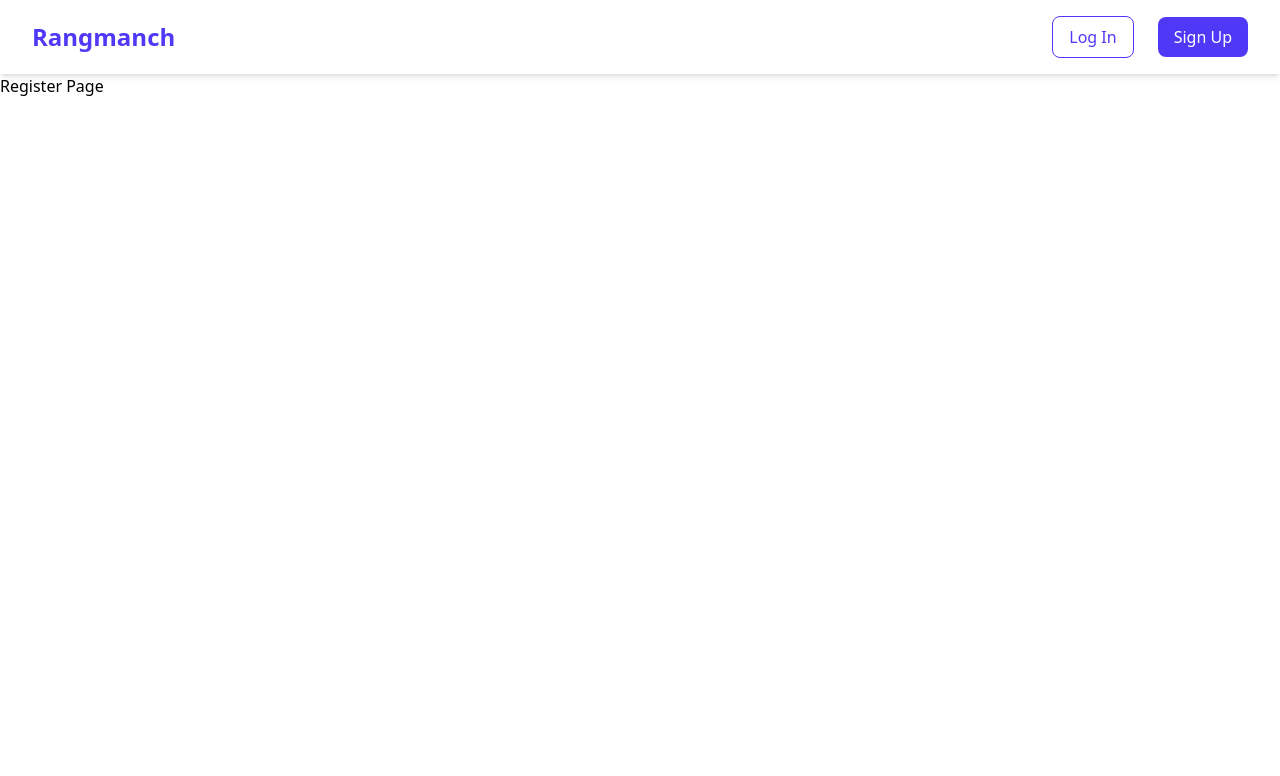
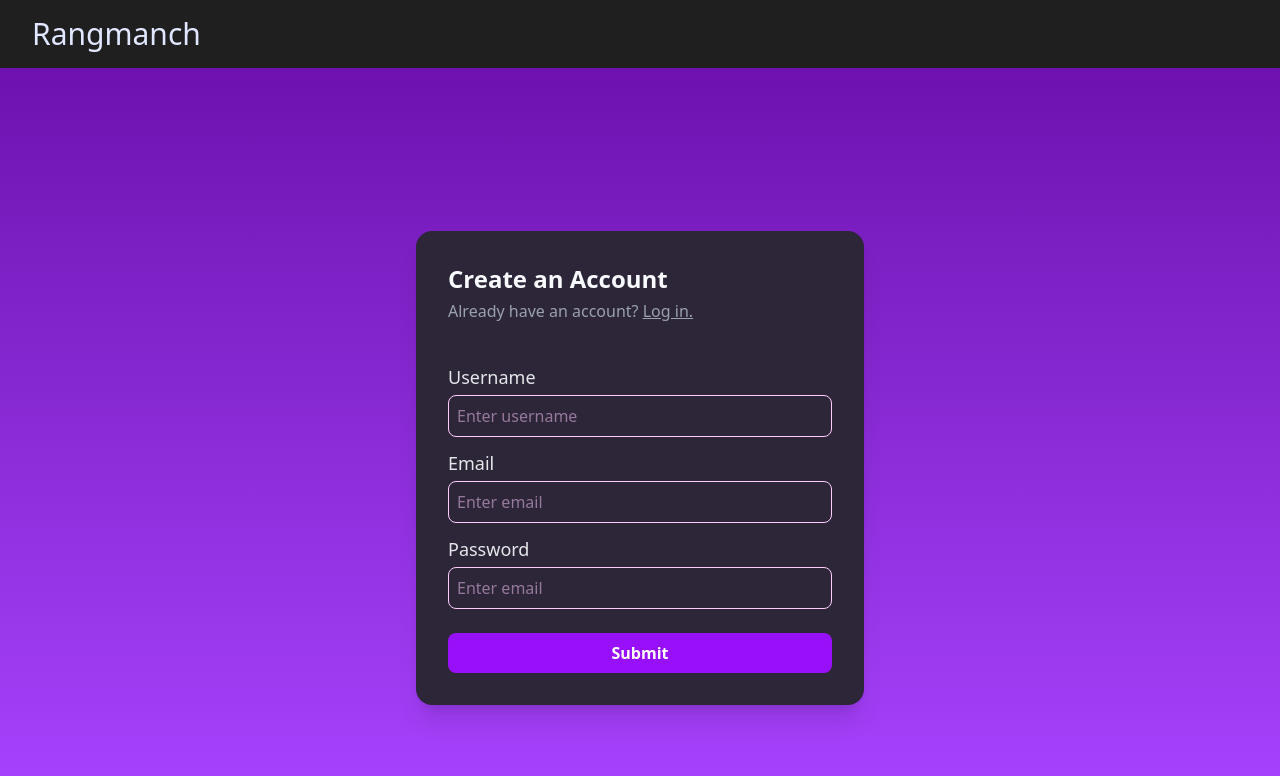
Before and after one commit to Sammie156/Rangmanch, a React (Vite) app in the folder frontend/: page /register in a window 1280 px wide. Shown: the top 776 px of the page. Built offline with nearby package versions, Linux system fonts and the light colour scheme.

Commit message:
Basic register page at /register

```diff
--- a/frontend/src/App.jsx
+++ b/frontend/src/App.jsx
@@ -2,7 +2,9 @@ import Navbar from "./components/Navbar";
 
 function App() {
   return (
-    <Navbar />
+    <div className="bg-[#1e1e1e]">
+      <Navbar />
+    </div>
   )
 }
 
--- a/frontend/src/components/Navbar.jsx
+++ b/frontend/src/components/Navbar.jsx
@@ -1,49 +1,9 @@
-import { Link, useNavigate } from "react-router-dom";
+function Navbar() {
+  return (
+    <nav className="items-center justify-between px-8 py-4 bg-[#1f1f1f] shadow-md">
+      <h1 className="text-3xl text-indigo-100">Rangmanch</h1>
+    </nav>
+  )
+}
 
-export default function Navbar() {
-  const navigate = useNavigate();
-  const token = localStorage.getItem("token");
-
-  console.log(`Token : ${token}`);
-
-  const handleLogout = () => {
-    localStorage.removeItem("token");
-    navigate("/login");
-  };
-
-  return (
-    <nav className="flex items-center justify-between px-8 py-4 bg-white shadow-md">
-      <Link to="/" className="text-2xl font-bold text-indigo-600">
-        Rangmanch
-      </Link>
-
-      {/* Links */}
-      <div className="flex items-center space-x-6">
-        {/* Auth buttons */}
-        {!token ? (
-          <>
-            <Link
-              to="/login"
-              className="px-4 py-2 text-indigo-600 border border-indigo-600 rounded-lg hover:bg-indigo-50"
-            >
-              Log In
-            </Link>
-            <Link
-              to="/register"
-              className="px-4 py-2 bg-indigo-600 text-white rounded-lg hover:bg-indigo-700"
-            >
-              Sign Up
-            </Link>
-          </>
-        ) : (
-          <button
-            onClick={handleLogout}
-            className="px-4 py-2 bg-red-500 text-white rounded-lg hover:bg-red-600"
-          >
-            Logout
-          </button>
-        )}
-      </div>
-    </nav>
-  );
-}
+export default Navbar;
--- a/frontend/src/pages/Login.jsx
+++ b/frontend/src/pages/Login.jsx
@@ -1,7 +1,7 @@
 function Login() {
     return (
         <div>
-            <h1>Login Page</h1>
+            <h1 className="text-3xl font-bold text-center text-[#000000]">Login Page</h1>
         </div>
     );
 }
--- a/frontend/src/pages/Register.jsx
+++ b/frontend/src/pages/Register.jsx
@@ -1,9 +1,129 @@
+// TODO: Make the register page
+// TODO: Make this such that
+
+import { useState } from "react";
+import { Link } from "react-router-dom";
+
 function Register() {
-    return (
-        <div>
-            <h1>Register Page</h1>
-        </div>
-    );
+  const [formData, setFormData] = useState({
+    username: "",
+    email: "",
+    password: "",
+  });
+
+  const [errors, setErrors] = useState({});
+
+  const handleChange = (e) => {
+    setFormData({ ...formData, [e.target.name]: e.target.value });
+  };
+
+  const validate = () => {
+    const newErrors = {};
+
+    if (!formData.username.trim()) {
+      newErrors.username = "Username is required";
+    }
+
+    if (!formData.email) {
+      newErrors.email = "Email is required";
+    } else if (!/\S+@\S+\.\S+/.test(formData.email)) {
+      newErrors.email = "Email is invalid";
+    }
+
+    if (!formData.password) {
+      newErrors.password = "Password is required";
+    } else if (formData.password.length < 6) {
+      newErrors.password = "Password should be of 6 characters";
+    }
+
+    return newErrors;
+  };
+
+  const handleSubmit = (e) => {
+    e.preventDefault();
+
+    const validationErrors = validate();
+    if (Object.keys(validationErrors).length > 0) {
+      setErrors(validationErrors);
+    } else {
+      setErrors({});
+      console.log("There are no errors");
+    }
+  };
+
+  return (
+    <div className="min-h-screen flex items-center justify-center bg-gradient-to-b from-purple-800 to-purple-500">
+      <div className="bg-[#2c2638] rounded-2xl shadow-xl w-full max-w-md p-8 transition">
+        <h2 className="text-2xl font-bold text-[#f9fafd] mb-1">
+          Create an Account
+        </h2>
+        <h4 className="text-gray-400">
+          Already have an account?{"  "}
+          <Link to="/login" className="underline">
+            Log in.
+          </Link>
+        </h4>
+
+        <form action="" className="mt-10">
+          <div>
+            <label className="block font-medium text-lg text-gray-200 mt-3">
+              Username
+            </label>
+            <input
+              type="text"
+              name="username"
+              placeholder="Enter username"
+              value={formData.username}
+              onChange={handleChange}
+              className="mt-1 w-full p-2 border rounded-lg text-[#ffccff] focus:ring-2 focus:ring-purple-500 outline-none"
+            />
+            {errors.username && (
+              <p className="text-red-500 text-sm mt-1">{errors.username}</p>
+            )}
+          </div>
+
+          <div>
+            <label className="block text-lg font-medium text-gray-200 mt-3">
+              Email
+            </label>
+            <input
+              type="email"
+              name="email"
+              value={formData.email}
+              onChange={handleChange}
+              placeholder="Enter email"
+              className="mt-1 w-full p-2 border rounded-lg text-[#ffccff] focus:ring-2 focus:ring-purple-500 outline-none"
+            />
+            {errors.email && (
+              <p className="text-red-500 text-sm mt-1">{errors.email}</p>
+            )}
+          </div>
+
+          <div>
+            <label className="block text-lg font-medium text-gray-200 mt-3">
+              Password
+            </label>
+            <input
+              type="password"
+              placeholder="Enter email"
+              className="mt-1 w-full p-2 border rounded-lg text-[#ffccff] focus:ring-2 focus:ring-purple-500 outline-none"
+            />
+            {errors.password && (
+              <p className="text-red-500 text-sm mt-1">{errors.password}</p>
+            )}
+          </div>
+
+          <button
+            type="submit"
+            onClick={handleSubmit}
+            className="w-full mt-6 bg-purple-600 hover:bg-purple-700 text-white font-semibold py-2 px-4 rounded-lg transition"
+          >
+            Submit
+          </button>
+        </form>
+      </div>
+    </div>
+  );
 }
 
 export default Register;
```
Also changed, not shown: 1 other file (tests, documents, lock files or other folders).
